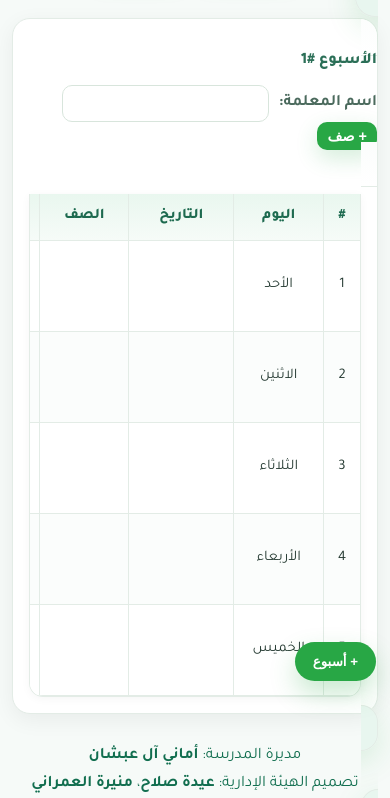
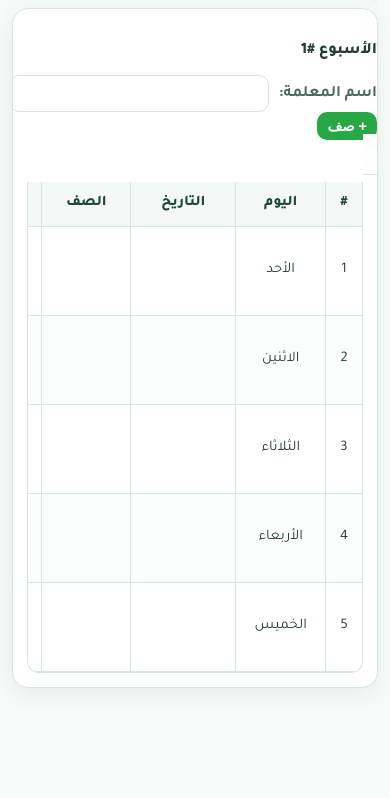
Before and after one commit to Omymh/school-reports-website, a plain HTML site: page index.html in a window 390 px wide. Shown: the part 149-947 px from the top of the page. After the commit the page ends 857 px from the top, so only its background shows below. Drawn offline with nearby package versions, Linux system fonts and the light colour scheme.

Commit message:
Update index.html

```diff
--- a/index.html
+++ b/index.html
@@ -11,98 +11,66 @@
       --ink:#263b33; --ink-soft:#4b6a5d;
       --border:#e3ece6; --border-2:#d8e5dc;
       --paper:#fff; --page:#f6faf8;
-      --banner-bg:#e8f6ef; --banner-ink:#116e4f;
       --shadow:0 6px 22px rgba(0,0,0,.06);
-      --shadow-green:0 10px 30px rgba(40,167,69,.15);
       --shadow-soft:0 2px 10px rgba(0,0,0,.04);
     }
     *{box-sizing:border-box}
     html,body{margin:0;padding:0;background:var(--page);color:var(--ink);
       font-family:"Tajawal",system-ui,-apple-system,Segoe UI,Roboto,Helvetica,Arial,sans-serif;line-height:1.75}
 
-    /* حاوية عامة */
     .container{max-width:1180px;margin:20px auto;padding:0 16px}
 
-    /* ديباجة */
-    .banner{background:var(--banner-bg);color:var(--banner-ink);border:1px solid var(--border);
-      border-radius:20px;padding:20px 22px;display:flex;align-items:center;justify-content:space-between;gap:12px;
-      box-shadow:var(--shadow-green);margin-bottom:12px}
-    .title{font-weight:800;font-size:1.6rem;text-align:center;flex:1}
+    /* شريط تحكم بسيط بدل الديباجة */
+    .toolbar{background:#fff;border:1px solid var(--border-2);border-radius:14px;padding:12px 14px;
+      display:flex;align-items:center;justify-content:space-between;gap:10px;box-shadow:var(--shadow-soft);margin-bottom:12px}
+    .toolbar .title{font-weight:800}
 
-    /* أزرار */
     .btn{appearance:none;border:0;border-radius:12px;padding:11px 16px;font-weight:800;cursor:pointer;display:inline-flex;align-items:center;gap:8px}
-    .btn-primary{background:var(--primary);color:#fff;box-shadow:0 8px 22px rgba(40,167,69,.20)}
+    .btn-primary{background:var(--primary);color:#fff}
     .btn-primary:hover{background:var(--primary-dark)}
-    .btn-ghost{background:#fff;border:1px solid var(--border);color:#204c3d}
+    .btn-ghost{background:#fff;border:1px solid var(--border-2);color:#204c3d}
     .btn-danger{background:#fee2e2;color:#b91c1c;border:1px solid #fecaca}
     .btn-xs{padding:6px 10px;border-radius:10px;font-size:.9rem}
     .stack{display:flex;gap:10px;align-items:center;flex-wrap:wrap}
 
-    /* زر عائم للجوال */
-    .fab{position:fixed;right:14px;bottom:14px;z-index:60}
-    .fab .btn{border-radius:999px;padding:12px 18px;box-shadow:0 12px 26px rgba(40,167,69,.25)}
-
     /* بطاقات */
-    .card{background:#fff;border:1px solid var(--border);border-radius:18px;box-shadow:var(--shadow);overflow:hidden}
+    .card{background:#fff;border:1px solid var(--border-2);border-radius:16px;box-shadow:var(--shadow);overflow:hidden}
     .card + .card{margin-top:16px}
-    .card-h{padding:14px 16px;border-bottom:1px solid var(--border);
+    .card-h{padding:12px 14px;border-bottom:1px solid var(--border-2);
       display:flex;align-items:center;justify-content:space-between;gap:12px;background:linear-gradient(180deg,#fbfdfc,#fff)}
-    .card-b{padding:16px}
+    .card-b{padding:14px}
 
     .teacher{display:flex;align-items:center;gap:10px}
     .teacher label{color:var(--ink-soft);font-weight:700;white-space:nowrap}
     .teacher input{min-width:260px;border:1px solid var(--border-2);border-radius:10px;padding:10px 14px;text-align:center;outline:0}
     .teacher input:focus{border-color:var(--primary);box-shadow:0 0 0 3px rgba(40,167,69,.10)}
 
-    /* جدول: شاشة */
-    .table-wrap{
-      border:1px solid var(--border);border-top:0;border-radius:0 0 16px 16px;overflow:auto;
-      box-shadow:var(--shadow-soft);position:relative
-    }
-    .table-wrap::after{
-      content:"↔ اسحب أفقياً"; position:absolute; top:8px; left:12px; font-size:.85rem; color:#89a093;
-    }
+    /* جدول (شاشة) */
+    .table-wrap{border:1px solid var(--border-2);border-top:0;border-radius:0 0 14px 14px;overflow:auto;position:relative}
+    .table-wrap::after{content:"↔ اسحب أفقياً"; position:absolute; top:8px; left:12px; font-size:.85rem; color:#98a9a2}
     table{border-collapse:separate;border-spacing:0;width:100%;background:var(--paper);table-layout:auto}
-    thead th{
-      position:sticky;top:0;z-index:2;background:linear-gradient(180deg,#e9f7ef,#f6fbf8);
-      color:#1d6a4f;font-weight:800;border-bottom:1px solid var(--border);text-align:center;white-space:nowrap
-    }
-    th,td{
-      border-right:1px solid var(--border);border-bottom:1px solid var(--border);
-      padding:12px 10px;text-align:center;vertical-align:middle;white-space:nowrap;overflow:hidden;text-overflow:ellipsis
-    }
+    thead th{position:sticky;top:0;z-index:2;background:#f3f7f5;color:#1f4738;font-weight:800;border-bottom:1px solid var(--border-2);text-align:center;white-space:nowrap}
+    th,td{border-right:1px solid var(--border-2);border-bottom:1px solid var(--border-2);padding:10px 8px;text-align:center;vertical-align:middle;white-space:nowrap;overflow:hidden;text-overflow:ellipsis}
     th:first-child,td:first-child{border-right:none}
     tbody tr:nth-child(even) td{background:#fbfdfc}
     tbody tr:hover td{background:#f4faf6}
-    .week-title{font-weight:800;color:#2b6f57}
+    .week-title{font-weight:800}
+
+    /* أعمدة */
+    th.col-idx{width:48px} th.col-day{width:110px} th.col-date{width:150px}
+    th.col-grade{width:120px} th.col-period{width:120px} th.col-absent{width:180px}
+    th.col-domain{width:210px} th.col-actions{width:170px}
     .tags{display:flex;gap:6px;justify-content:center;flex-wrap:wrap;white-space:normal}
-    .tag{border:1px solid var(--border-2);background:#f7faf8;padding:4px 8px;border-radius:999px;font-size:.9rem;color:#2a5d4c}
-
-    /* عرض الأعمدة */
-    th.col-idx{width:48px}
-    th.col-day{width:110px}
-    th.col-date{width:150px}
-    th.col-grade{width:120px}
-    th.col-period{width:120px}
-    th.col-absent{width:180px}
-    th.col-domain{width:210px}
-    th.col-actions{width:170px}
-
-    /* تذييل */
-    .footer{margin-top:18px;background:var(--banner-bg);color:var(--banner-ink);border:1px solid var(--border);
-      border-radius:18px;padding:14px 16px;text-align:center;box-shadow:var(--shadow-green)}
+    .tag{border:1px solid var(--border-2);background:#f8faf9;padding:4px 8px;border-radius:999px;font-size:.9rem;color:#2a5d4c}
 
     /* طباعة/تصدير */
     .no-print{display:initial} .print-only{display:none}
     .exporting .no-print{display:none!important} .exporting .print-only{display:block!important}
     .pdf-slim *{box-shadow:none!important}
 
-    /* إخفاء عمود "الإجراءات" وقت التصدير/الطباعة فقط */
-    .exporting th.col-actions,
-    .exporting td.col-actions { display: none !important; }
-    @media print{
-      th.col-actions, td.col-actions { display: none !important; }
-    }
+    /* إخفاء عمود "الإجراءات" بالتقرير فقط (ونسخ الـSandbox نحذفها برمجيًا أيضًا) */
+    .exporting th.col-actions, .exporting td.col-actions { display:none!important; }
+    @media print{ th.col-actions, td.col-actions { display:none!important; } }
 
     @media print{
       @page{size:A4 landscape; margin:10mm}
@@ -113,28 +81,23 @@
       .table-wrap::after{content:none}
     }
 
-    /* جوال */
+    /* الجوال */
     @media (max-width:640px){
       .container{padding:0 12px}
-      .banner{flex-direction:column;align-items:center;text-align:center;gap:12px}
-      .banner .title{font-size:1.35rem}
-      .banner .stack{width:100%;justify-content:center}
-      .card-h{flex-direction:column;align-items:stretch;gap:10px}
-      .teacher{justify-content:center}
-      .teacher input{min-width:0;width:100%}
-      .table-wrap{border-radius:0 0 14px 14px;overflow-x:auto;-webkit-overflow-scrolling:touch}
+      .toolbar{flex-direction:column;gap:10px;align-items:stretch}
+      .table-wrap{border-radius:0 0 12px 12px;overflow-x:auto;-webkit-overflow-scrolling:touch}
       table{min-width:980px}
       thead th{font-size:.92rem}
-      th,td{padding:10px 8px;font-size:.92rem}
+      th,td{padding:9px 8px;font-size:.92rem}
       td.col-actions .btn{padding:6px 10px}
-      .fab{display:block}
     }
 
-    /* Sandbox خفي للتصدير */
+    /* صندوق التصدير */
     #printSandbox{position:fixed;left:-99999px;top:0;width:1200px;background:#fff;pointer-events:none;opacity:0}
-    #printSandbox .sheet{margin:0 0 18px 0;border:1px solid #eee;border-radius:12px}
+    #printSandbox .sheet{margin:0 0 18px 0;border:1px solid #eee;border-radius:12px;padding:0}
     #printSandbox .sheet .card{border-radius:0;box-shadow:none;border:0}
     #printSandbox .sheet .card-h{border-bottom:1px solid #ddd}
+    #printBannerImg{max-width:100%;height:auto;display:block;margin:0 auto}
   </style>
 
   <!-- مكتبات التصدير -->
@@ -143,9 +106,9 @@
 </head>
 <body>
   <div class="container">
-    <!-- ديباجة -->
-    <div class="banner no-print">
-      <div class="title">الثانوية السادسة والعشرون - تبوك</div>
+    <!-- شريط التحكم (بدون ديباجة لونية) -->
+    <div class="toolbar no-print">
+      <div class="title">تقرير حصص الانتظار</div>
       <div class="stack">
         <button id="addWeekBtn" class="btn btn-primary">إضافة أسبوع</button>
         <button id="exportBtn" class="btn btn-primary">تصدير PDF</button>
@@ -153,30 +116,20 @@
     </div>
 
     <!-- منطقة التصدير -->
-    <div id="exportArea" style="margin-top:14px">
-      <div class="banner print-only" id="printBanner" style="box-shadow:var(--shadow-green)">
-        <div class="title">الثانوية السادسة والعشرون - تبوك</div>
+    <div id="exportArea">
+      <!-- ديباجة التقرير = صورة 26 (تظهر في التقرير فقط) -->
+      <div class="print-only" id="printBanner">
+        <img id="printBannerImg" src="26.png" alt="ديباجة التقرير" />
       </div>
       <div id="weeks"></div>
     </div>
-
-    <!-- تذييل -->
-    <div class="footer no-print">
-      <div>مديرة المدرسة: <strong>أماني آل عبشان</strong></div>
-      <div>تصميم الهيئة الإدارية: <strong>عيدة صلاح</strong>، <strong>منيرة العمراني</strong></div>
-    </div>
-  </div>
-
-  <!-- زر عائم للجوال لإضافة أسبوع -->
-  <div class="fab no-print">
-    <button id="addWeekFab" class="btn btn-primary">+ أسبوع</button>
   </div>
 
   <!-- نافذة إدخال صف -->
   <div id="rowModal" class="modal no-print" style="position:fixed;inset:0;background:rgba(0,0,0,.35);display:none;align-items:center;justify-content:center;padding:16px;z-index:50">
-    <div class="modal-card" style="background:#fff;border-radius:18px;box-shadow:var(--shadow);max-width:760px;width:100%;overflow:hidden;border:1px solid var(--border)">
-      <div class="modal-h" style="padding:14px 16px;border-bottom:1px solid var(--border);font-weight:800;color:#2b6f57">إدخال بيانات الصف</div>
-      <div class="modal-b" style="padding:16px">
+    <div class="modal-card" style="background:#fff;border-radius:16px;box-shadow:var(--shadow);max-width:760px;width:100%;overflow:hidden;border:1px solid var(--border-2)">
+      <div class="modal-h" style="padding:12px 14px;border-bottom:1px solid var(--border-2);font-weight:800">إدخال بيانات الصف</div>
+      <div class="modal-b" style="padding:14px">
         <div class="grid" style="display:grid;grid-template-columns:repeat(2,minmax(0,1fr));gap:12px">
           <div class="field"><label>اليوم</label>
             <select id="f_day" style="border:1px solid var(--border-2);border-radius:10px;padding:10px 12px;text-align:center;outline:0">
@@ -192,14 +145,14 @@
           <div class="field" style="grid-column:1/-1">
             <label>المجال</label>
             <div class="checks" style="display:flex;gap:8px;flex-wrap:wrap">
-              <label style="display:flex;align-items:center;gap:8px;border:1px solid var(--border);border-radius:10px;padding:8px 10px;background:#f7faf8"><input type="checkbox" id="c_basics"> المهارات الأساسية</label>
-              <label style="display:flex;align-items:center;gap:8px;border:1px solid var(--border);border-radius:10px;padding:8px 10px;background:#f7faf8"><input type="checkbox" id="c_values"> القيم والمواطنة الصالحة</label>
-              <label style="display:flex;align-items:center;gap:8px;border:1px solid var(--border);border-radius:10px;padding:8px 10px;background:#f7faf8"><input type="checkbox" id="c_future"> مهارات المستقبل</label>
+              <label style="display:flex;align-items:center;gap:8px;border:1px solid var(--border-2);border-radius:10px;padding:8px 10px;background:#f7faf8"><input type="checkbox" id="c_basics"> المهارات الأساسية</label>
+              <label style="display:flex;align-items:center;gap:8px;border:1px solid var(--border-2);border-radius:10px;padding:8px 10px;background:#f7faf8"><input type="checkbox" id="c_values"> القيم والمواطنة الصالحة</label>
+              <label style="display:flex;align-items:center;gap:8px;border:1px solid var(--border-2);border-radius:10px;padding:8px 10px;background:#f7faf8"><input type="checkbox" id="c_future"> مهارات المستقبل</label>
             </div>
           </div>
         </div>
       </div>
-      <div class="modal-f" style="display:flex;gap:10px;justify-content:flex-start;padding:14px 16px">
+      <div class="modal-f" style="display:flex;gap:10px;justify-content:flex-start;padding:12px 14px">
         <button id="saveRowBtn" class="btn btn-primary">حفظ</button>
         <button id="cancelRowBtn" class="btn btn-ghost">إلغاء</button>
       </div>
@@ -208,11 +161,17 @@
 
   <script>
   (function(){
+    // بدّل تلقائيًا إلى 26.jpg إذا 26.png غير موجودة
+    var bannerImg=document.getElementById('printBannerImg');
+    bannerImg.addEventListener('error', function(){
+      if(this.src.endsWith('26.png')) this.src='26.jpg';
+      else if(this.src.endsWith('26.jpg')) this.src='26.jpeg';
+    });
+
     var DAYS=["","الأحد","الاثنين","الثلاثاء","الأربعاء","الخميس"];
-    var LS_KEY="sr-v10-weeks";
+    var LS_KEY="sr-v11-weeks";
     var weeksEl=document.getElementById("weeks");
     var addWeekBtn=document.getElementById("addWeekBtn");
-    var addWeekFab=document.getElementById("addWeekFab");
     var exportBtn=document.getElementById("exportBtn");
 
     var rowModal=document.getElementById("rowModal");
@@ -229,14 +188,10 @@
     var saveRowBtn=document.getElementById("saveRowBtn");
     var cancelRowBtn=document.getElementById("cancelRowBtn");
 
-    var state=load();
-    var editCtx=null;
+    var state=load(); var editCtx=null;
 
-    function load(){
-      try{var s=localStorage.getItem(LS_KEY);if(s) return JSON.parse(s);}catch(e){}
-      return {weeks:[newWeek()]};
-    }
-    function save(){localStorage.setItem(LS_KEY,JSON.stringify(state));}
+    function load(){ try{var s=localStorage.getItem(LS_KEY);if(s) return JSON.parse(s);}catch(e){} return {weeks:[newWeek()]}; }
+    function save(){ localStorage.setItem(LS_KEY,JSON.stringify(state)); }
     function newWeek(){
       var id="w-"+Date.now()+"-"+Math.random().toString(16).slice(2);
       return {id:id,teacherName:"",title:"الأسبوع",
@@ -245,7 +200,7 @@
 
     function render(){
       weeksEl.innerHTML="";
-      for(var w=0;w<state.weeks.length;w++){weeksEl.appendChild(renderWeekCard(state.weeks[w],w));}
+      state.weeks.forEach(function(wk,i){ weeksEl.appendChild(renderWeekCard(wk,i)); });
       save();
     }
 
@@ -281,13 +236,14 @@
         '<th class="col-actions">إجراءات</th>'+
       '</tr></thead><tbody></tbody>';
       var tbody=table.querySelector("tbody");
-      if(!wk.rows||!wk.rows.length){wk.rows=DAYS.slice(1).map(function(d){return {day:d,date:"",grade:"",period:"",absent:"",executed:"",witness:"",domain:{b:false,v:false,f:false}};});}
 
-      for(var i=0;i<wk.rows.length;i++){
-        (function(iCopy){
-          var r=wk.rows[iCopy];
+      if(!wk.rows||!wk.rows.length){
+        wk.rows=DAYS.slice(1).map(function(d){return {day:d,date:"",grade:"",period:"",absent:"",executed:"",witness:"",domain:{b:false,v:false,f:false}};});
+      }
+
+      wk.rows.forEach(function(r,i){
         var tr=document.createElement("tr");
-          tr.appendChild(tdText(iCopy+1));
+        tr.appendChild(tdText(i+1));
         tr.appendChild(tdText(r.day||""));
         tr.appendChild(tdText(r.date||""));
         tr.appendChild(tdText(r.grade||""));
@@ -298,12 +254,12 @@
         var domTd=document.createElement("td"); domTd.appendChild(renderTags(r.domain)); tr.appendChild(domTd);
 
         var act=document.createElement("td"); act.className="col-actions";
-          var edit=document.createElement("button"); edit.className="btn btn-ghost btn-xs"; edit.textContent="إضافة"; edit.addEventListener("click",function(){openRowModal(wk.id,iCopy);});
-          var del=document.createElement("button"); del.className="btn btn-danger btn-xs"; del.textContent="حذف"; del.addEventListener("click",function(){wk.rows.splice(iCopy,1);render();});
+        var edit=document.createElement("button"); edit.className="btn btn-ghost btn-xs"; edit.textContent="إضافة"; edit.addEventListener("click",function(){openRowModal(wk.id,i);});
+        var del=document.createElement("button"); del.className="btn btn-danger btn-xs"; del.textContent="حذف"; del.addEventListener("click",function(){wk.rows.splice(i,1);render();});
         var stack=document.createElement("div"); stack.className="stack"; stack.appendChild(edit); stack.appendChild(del); act.appendChild(stack); tr.appendChild(act);
         tbody.appendChild(tr);
-        })(i);
-      }
+      });
+
       tableWrap.appendChild(table); b.appendChild(tableWrap); wrap.appendChild(b);
       return wrap;
     }
@@ -339,11 +295,9 @@
     });
     cancelRowBtn.addEventListener("click",closeRowModal);
 
-    function addWeek(){state.weeks.push(newWeek()); render();}
-    addWeekBtn.addEventListener("click",addWeek);
-    addWeekFab.addEventListener("click",addWeek);
+    addWeekBtn.addEventListener("click",function(){state.weeks.push(newWeek()); render();});
 
-    /* ======= تصدير PDF بالعرض: الصفحة الأولى = الديباجة + أول أسبوع ======= */
+    /* ======= تصدير PDF بالعرض: الصفحة الأولى = صورة الديباجة + أول أسبوع ======= */
     exportBtn.addEventListener("click",function(){
       var newTab = window.open("", "_blank");
       if(!newTab){ alert("رجاءً فعّل النوافذ المنبثقة مؤقتًا للتصدير."); return; }
@@ -358,16 +312,23 @@
 
       var cards = Array.prototype.slice.call(area.querySelectorAll(".card"));
 
+      // الصفحة الأولى: الديباجة (صورة) + أول أسبوع إن وجد
       var firstSheet = document.createElement("div"); firstSheet.className="sheet";
       firstSheet.appendChild(banner.cloneNode(true));
       if(cards[0]) firstSheet.appendChild(cards[0].cloneNode(true));
       sandbox.appendChild(firstSheet);
 
+      // باقي الصفحات: كل أسبوع لوحده
       for(var i=1;i<cards.length;i++){
         var s = document.createElement("div"); s.className="sheet";
         s.appendChild(cards[i].cloneNode(true));
         sandbox.appendChild(s);
       }
+
+      // احذف عمود "الإجراءات" من نسخة التصدير (DOM) قبل الالتقاط
+      sandbox.querySelectorAll('th.col-actions, td.col-actions').forEach(function(el){
+        if(el && el.parentNode) el.parentNode.removeChild(el);
+      });
 
       document.body.classList.add("exporting","pdf-slim");
 
@@ -387,10 +348,12 @@
           first=false;
           canvas.width=0; canvas.height=0;
         }
+
         document.body.classList.remove("exporting","pdf-slim");
         sandbox.remove();
 
         try{
+          // فتح تبويب جديد تم إنشاؤه تزامنيًا: يعمل على iOS/Android
           var blobUrl = pdf.output("bloburl");
           newTab.location.href = blobUrl;
           setTimeout(function(){ try{ URL.revokeObjectURL(blobUrl); }catch(e){} }, 60000);
```
Lines whose indentation alone changed are shown as unchanged.
